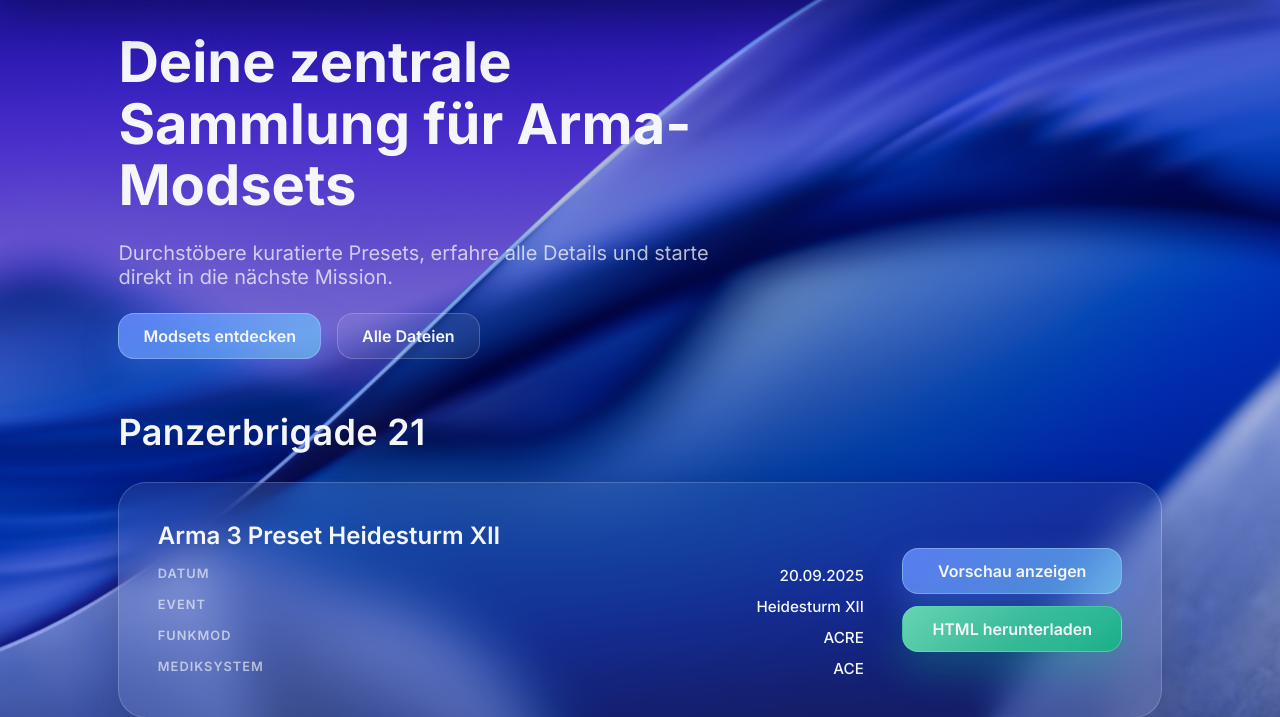
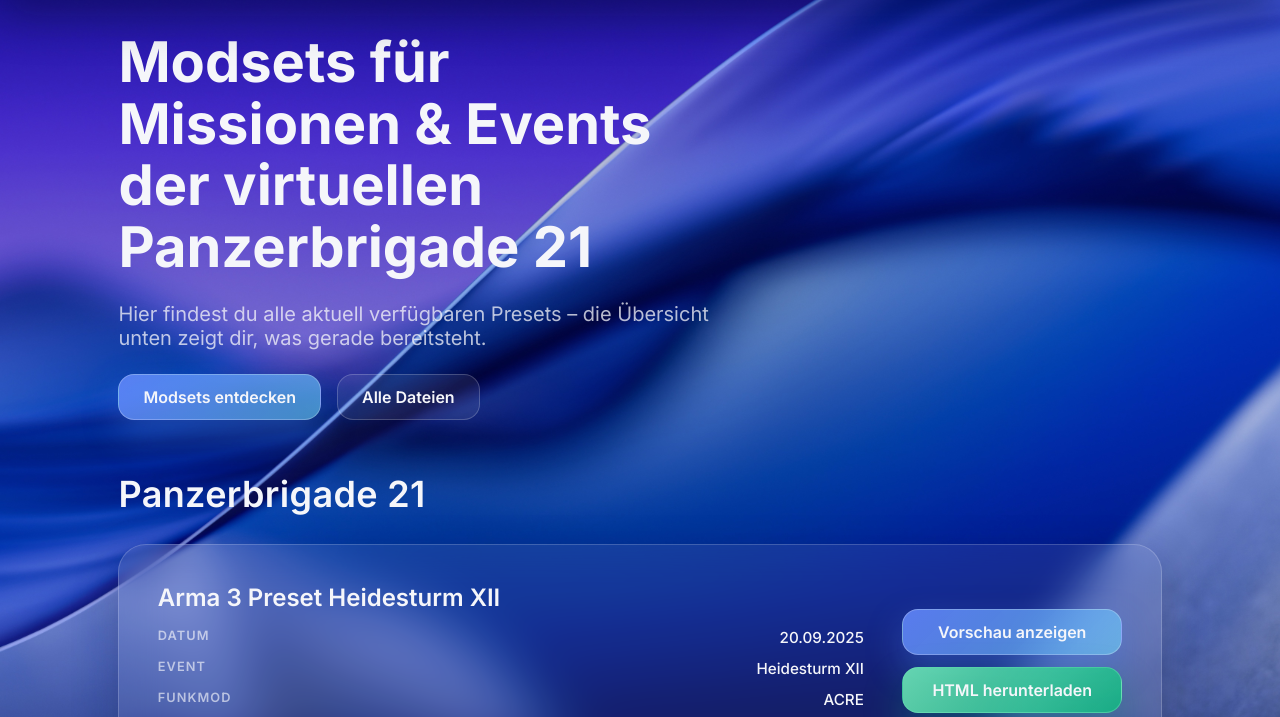
Before and after one commit to sancron/Workshop-HTML-Webseite, a PHP site: page / in a window 1280 px wide. Shown: the part 56-773 px from the top of the page. Run offline with PHP 8.4, Linux system fonts and the light colour scheme.

Commit message:
Update hero copy for preset overview

```diff
--- a/index.php
+++ b/index.php
@@ -73,8 +73,8 @@ unset($organizerEntries);
 <div class="app-wrapper">
     <header class="hero">
         <div class="hero-content">
-            <h1 class="hero-title">Deine zentrale Sammlung für Arma-Modsets</h1>
-            <p class="hero-subtitle">Durchstöbere kuratierte Presets, erfahre alle Details und starte direkt in die nächste Mission.</p>
+            <h1 class="hero-title">Modsets für Missionen &amp; Events der virtuellen Panzerbrigade 21</h1>
+            <p class="hero-subtitle">Hier findest du alle aktuell verfügbaren Presets – die Übersicht unten zeigt dir, was gerade bereitsteht.</p>
             <div class="hero-actions">
                 <a href="#modsets" class="btn btn-primary-glass">Modsets entdecken</a>
                 <a href="html_files/" class="btn btn-secondary-glass">Alle Dateien</a>
```
